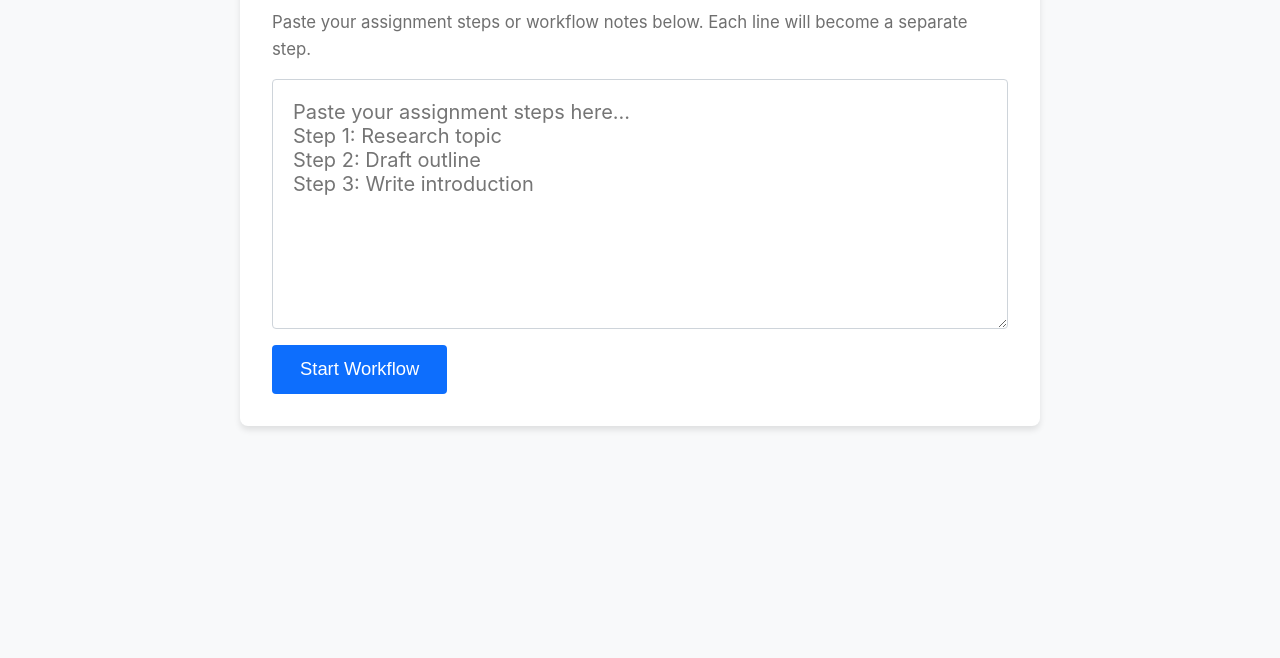
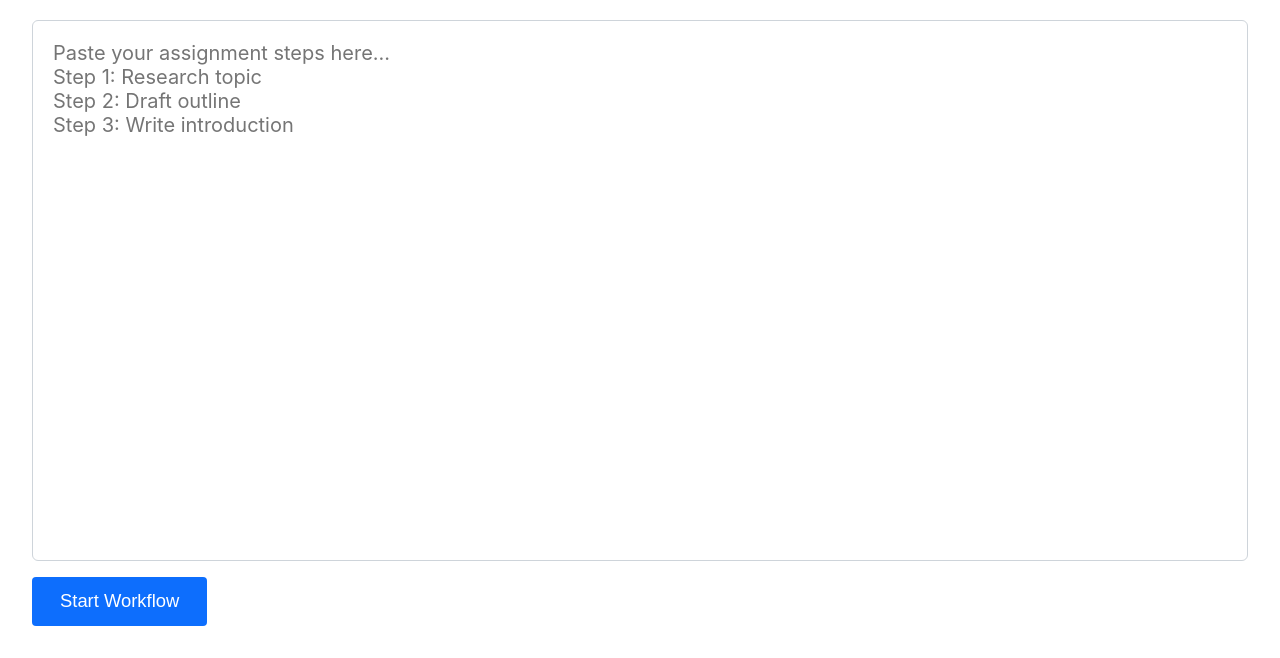
Before and after one commit to ndipson366-ctrl/FlowSync, a plain HTML site: page index.html in a window 1280 px wide. Shown: the part 142-800 px from the top of the page. Drawn offline with Linux system fonts and the light colour scheme.

Commit message:
Refactor styles for layout and container dimensions

```diff
--- a/index.html
+++ b/index.html
@@ -93,19 +93,25 @@
             color: var(--text-color);
             line-height: 1.6;
             margin: 0;
-            padding: 2rem;
+            padding: 0;
             display: flex;
             justify-content: center;
+            align-items: center;
+            min-height: 100vh;
+            width: 100vw;
+            overflow-x: hidden;
+            box-sizing: border-box;
             transition: background-color 0.3s, color 0.3s;
         }
 
         .container {
             background-color: var(--container-bg);
             padding: 2rem;
-            border-radius: 8px;
-            box-shadow: 0 4px 6px rgba(0, 0, 0, 0.1);
-            width: 100%;
-            max-width: 800px;
+            border-radius: 0;
+            box-shadow: none;
+            width: 100vw;
+            height: 100vh;
+            max-width: none;
             box-sizing: border-box;
             display: flex;
             flex-direction: column;
@@ -211,6 +217,8 @@
             display: flex;
             flex-direction: column;
             gap: 1rem;
+            flex-grow: 1;
+            height: 100%;
         }
 
         #display-view {
@@ -219,6 +227,7 @@
             gap: 2rem;
             flex-grow: 1;
             overflow: hidden;
+            height: 100%;
         }
 
         .practice-area {
@@ -227,13 +236,15 @@
             gap: 1rem;
             flex-grow: 1;
             min-width: 0;
+            height: 100%;
         }
 
         .assistant-sidebar {
-            width: 300px;
+            width: 320px;
             flex-shrink: 0;
             display: flex;
             flex-direction: column;
+            height: 100%;
         }
 
         #settings-view {
@@ -241,19 +252,22 @@
             flex-direction: column;
             gap: 2rem;
             padding: 1rem 0;
+            flex-grow: 1;
+            height: 100%;
         }
 
         textarea {
             width: 100%;
-            min-height: 250px;
+            flex-grow: 1;
+            min-height: 300px;
             padding: 1.25rem;
             font-family: inherit;
             font-size: 1.25rem;
             border: 1px solid var(--border-color);
             background-color: var(--textarea-bg);
             color: var(--text-color);
-            border-radius: 4px;
-            resize: vertical;
+            border-radius: 6px;
+            resize: none;
             box-sizing: border-box;
             transition: background-color 0.3s, color 0.3s, border-color 0.3s;
         }
@@ -285,6 +299,9 @@
             list-style-type: none;
             padding: 0;
             margin: 0;
+            overflow-y: auto;
+            flex-grow: 1;
+            padding-right: 0.5rem;
         }
 
         .bullet {
@@ -406,6 +423,8 @@
             display: flex;
             flex-direction: column;
             gap: 0.75rem;
+            height: 100%;
+            box-sizing: border-box;
         }
         .gemini-header {
             display: flex;
@@ -439,8 +458,7 @@
             padding: 1rem;
             border-radius: 4px;
             border: 1px solid var(--border-color);
-            min-height: 40px;
-            max-height: 200px;
+            flex-grow: 1;
             overflow-y: auto;
             line-height: 1.5;
         }
@@ -753,4 +771,3 @@
         }
     </script>
 </body>
-</html>
```
